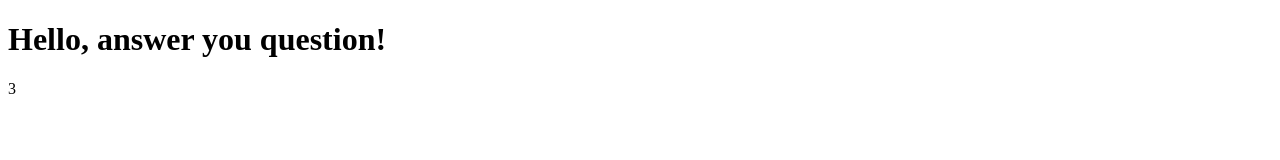
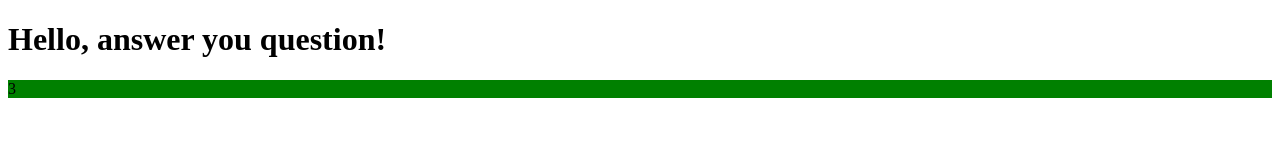
Before and after one commit to KristineTrona/day-5-Flashcard-app, a plain HTML site: page index.html in a window 1280 px wide. Drawn offline with Linux system fonts and the light colour scheme.

Commit message:
onclick event fixed

```diff
--- a/index.html
+++ b/index.html
@@ -10,13 +10,9 @@
 </head>
 <body>
     <h1>Hello, answer you question!</h1>
-    <div class = "question">
+    <div class = "flashcard" onclick="pressAnswer(event)">
 
     </div>
-    <div class = "answer">
-
-    </div>
-
 </body>
 <script src="main.js"></script>
 </html>
--- a/main.js
+++ b/main.js
@@ -2,32 +2,41 @@
 const questions  = [
     {
         question: 'What is life?',
-        answer: 'to fix all bugs'
+        answer: 'beautiful'
     },
     {
         question: '1',
-        answer: 'to fix all bugs'
+        answer: 'bananas'
     },
     {
         question: '2',
-        answer: 'to fix all bugs'
+        answer: 'apples'
     },
     {
         question: '3',
-        answer: 'to fix all bugs'
+        answer: 'mangos'
     },
 ]
 
 var randomQuestion = questions[Math.floor((Math.random()*questions.length-1)+1)];
-// console.log(randomQuestion)
 
 let question = randomQuestion.question
+let answer = randomQuestion.answer
 
-function showQuestion(){
 
-    document.write(question)
-};
-showQuestion();
+let label = document.createElement("label");
+label.setAttribute("id", "someid")
+label.innerHTML = question;
+
+let parent = document.getElementsByClassName("flashcard")[0];
+parent.appendChild(label);
+
+function pressAnswer(){
+
+document.getElementById("someid").innerHTML = answer
+
+ }
+
 
 
 
--- a/style.css
+++ b/style.css
@@ -2,7 +2,7 @@
     display: none;
 }
 
-.question{
+.flashcard{
     /*background-image: url(Pictures/flashcard.png)*/
     background-color: green;
 }
```
